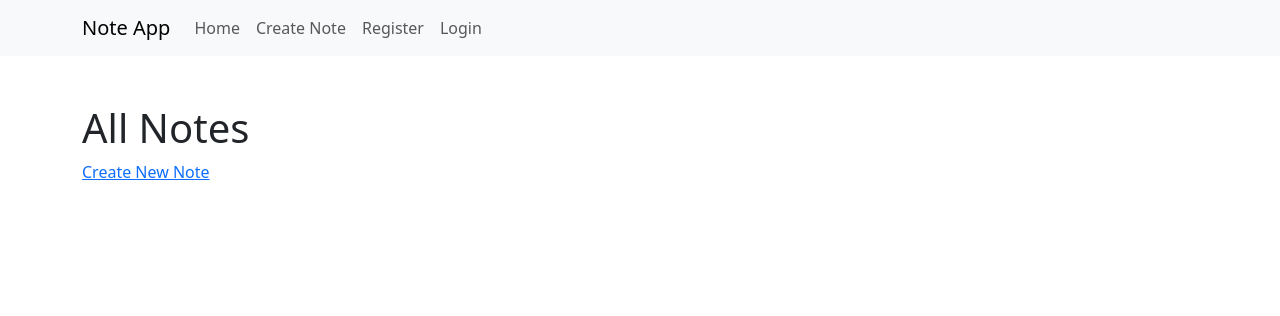
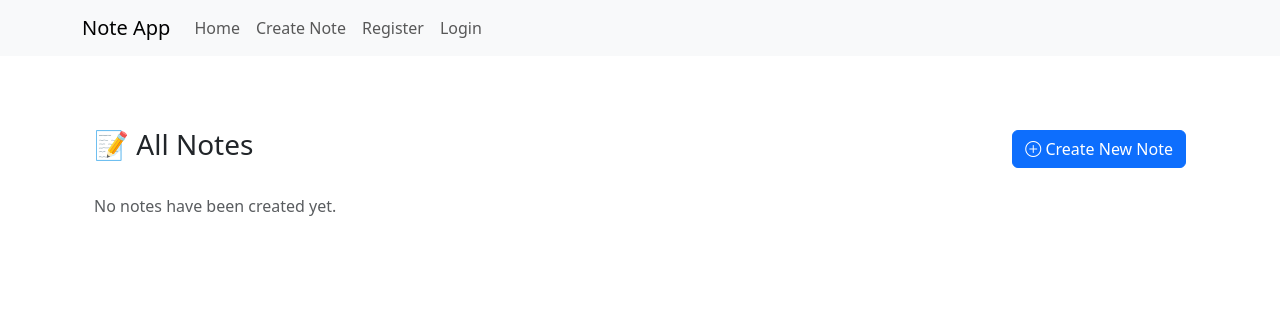
Before and after one commit to whdev36-cyber/flask-notes-app, a Flask app: page / in a window 1280 px wide. Shown: the top 316 px of the page. Run offline with Flask 3, Linux system fonts and the light colour scheme; data that the repository does not hold is empty.

Commit message:
feat: enhance UI of templates with Bootstrap styling and improved form elements

```diff
--- a/templates/base.html
+++ b/templates/base.html
@@ -5,6 +5,7 @@
     <meta charset="UTF-8">
     <meta name="viewport" content="width=device-width, initial-scale=1.0">
     <title>Notes App | {% block title %}{% endblock %}</title>
+    <link rel="stylesheet" href="https://cdn.jsdelivr.net/npm/bootstrap-icons@1.13.1/font/bootstrap-icons.min.css">
     <link rel="stylesheet" href="https://cdn.jsdelivr.net/npm/bootstrap@5.3.6/dist/css/bootstrap.min.css">
 </head>
 
--- a/templates/index.html
+++ b/templates/index.html
@@ -1,20 +1,39 @@
 {% extends 'base.html' %}
 {% block title %}Home{% endblock %}
 {% block content %}
-    <h1>All Notes</h1>
-    <a href="{{ url_for('create_note') }}">Create New Note</a>
-    <ul>
-        {% for note in notes %}
-            <li>
-                <b>{{ note.title }}</b>
-                <p>{{ note.content }}</p>
-                {% if current_user.is_authenticated and note.author == current_user %}
-                    <a href="{{ url_for('update_note', note_id=note.id) }}">✏️ Edit</a>
-                    <form method="POST" action="{{ url_for('delete_note', note_id=note.id) }}" style="display:inline;">
-                        <button type="submit">🗑 Delete</button>
-                    </form>
-                {% endif %}
-            </li>
-        {% endfor %}
-    </ul>
+<div class="container py-4">
+    <div class="d-flex justify-content-between align-items-center mb-4">
+        <h1 class="h3">📝 All Notes</h1>
+        <a href="{{ url_for('create_note') }}" class="btn btn-primary">
+            <i class="bi bi-plus-circle"></i> Create New Note
+        </a>
+    </div>
+
+    {% if notes %}
+        <div class="list-group">
+            {% for note in notes %}
+                <div class="list-group-item mb-3">
+                    <div class="d-flex justify-content-between">
+                        <h5 class="mb-1">{{ note.title }}</h5>
+                        {% if current_user.is_authenticated and note.author == current_user %}
+                            <div>
+                                <a href="{{ url_for('update_note', note_id=note.id) }}" class="btn btn-sm btn-outline-secondary me-2">
+                                    <i class="bi bi-pencil-square"></i> Edit
+                                </a>
+                                <form method="POST" action="{{ url_for('delete_note', note_id=note.id) }}" class="d-inline">
+                                    <button type="submit" class="btn btn-sm btn-outline-danger">
+                                        <i class="bi bi-trash"></i> Delete
+                                    </button>
+                                </form>
+                            </div>
+                        {% endif %}
+                    </div>
+                    <p class="mb-1 mt-2">{{ note.content }}</p>
+                </div>
+            {% endfor %}
+        </div>
+    {% else %}
+        <p class="text-muted">No notes have been created yet.</p>
+    {% endif %}
+</div>
 {% endblock %}
```
Also changed, not shown: templates/login.html (+10 -5 lines), templates/note_form.html (+9 -7 lines), templates/register.html (+9 -11 lines).
